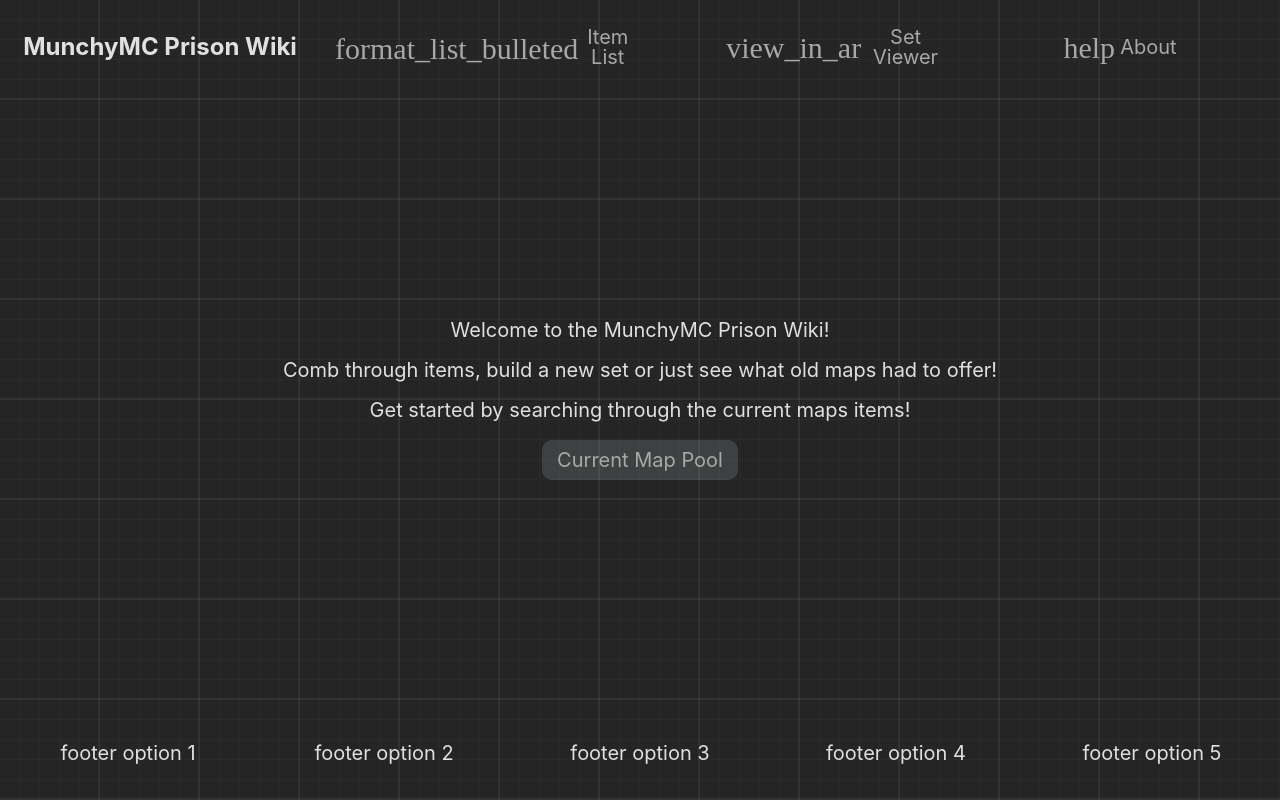
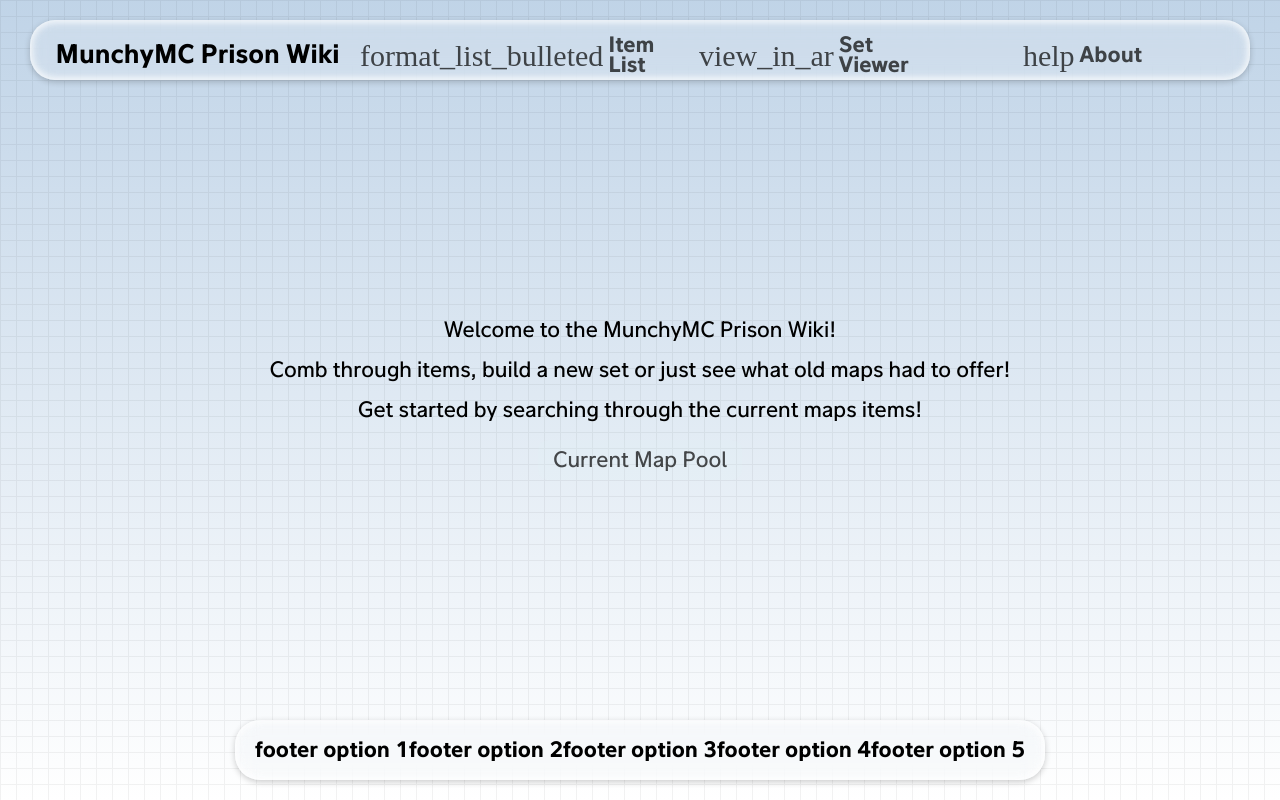
Before and after one commit to eeonaa/MunchyMC-Prison-Wiki, a website built with Vite: page index.html in a window 1280 px wide. Built offline with nearby package versions, Linux system fonts and the light colour scheme.

Commit message:
Change: New Design

```diff
--- a/index.html
+++ b/index.html
@@ -27,7 +27,7 @@
       </div>
     </div>
 
-    <div id="content">
+    <div id="content" class="full abs top">
 
       <div id="home" class="full-perc flex-center">
         <div>Welcome to the MunchyMC Prison Wiki!</div>
--- a/src/css/lib.css
+++ b/src/css/lib.css
@@ -1,13 +1,17 @@
 :root {
-    --font-standard: Inter, -apple-system, BlinkMacSystemFont, Segoe UI, Oxygen, Ubuntu, Roboto, Cantarell, Fira Sans, Droid Sans, Helvetica Neue, sans-serif;
-    --mono-font: ui-monospace, SFMono-Regular, SF Mono, Menlo, Consolas, Liberation Mono, monospace;
+    --font-standard: 'Console Sans';
 
-    --background: #252525;
-    --accent-dark: #5C5C5C;
-    --accent: #9D9D9D;
-    --accent-light: #C2C2C2;
-    --text: #E0E0E0;
-    --text-inactive: rgba(224, 224, 224, .5);
+    --light-bg-1: #AFC8E1;
+    --light-bg-2: #FFFFFF;
+    --light-text: #212529;
+    --light-box-border-outer: rgba(255, 255, 255, 0.75);
+    --light-box-border-inner: rgba(0, 0, 1, .2);
+    --light-box-background: rgba(240, 242, 245, 0.256);
+}
+
+@font-face {
+    font-family: 'Console Sans';
+    src: url(/fonts/ConsoleSans.ttf);
 }
 
 @font-face {
@@ -110,6 +114,10 @@
     padding-inline: 0;
 }
 
+.pointer {
+    pointer-events: all !important;
+}
+
 .pointer:hover {
     cursor: pointer;
 }
--- a/src/css/main.css
+++ b/src/css/main.css
@@ -1,54 +1,53 @@
 /* HTML, BODY and other large selectors */
 
 body {
-    background-color: var(--background);
-    background-image:
-        linear-gradient(rgba(255, 255, 255, .05) 2px, transparent 2px),
-        linear-gradient(90deg, rgba(255, 255, 255, .05) 2px, transparent 2px),
-        linear-gradient(rgba(255, 255, 255, .025) 1px, transparent 1px),
-        linear-gradient(90deg, rgba(255, 255, 255, .025) 1px, transparent 1px);
-    background-size: 100px 100px, 100px 100px, 20px 20px, 20px 20px;
-    background-position: -2px -2px, -2px -2px, -1px -1px, -1px -1px;
+    background-image: url('/imgs/grid.png'), linear-gradient(180deg, var(--light-bg-1) -26.81%, var(--light-bg-2) 100%);
+    background-attachment: fixed;
+    color: var(--light-text);
+    pointer-events: none;
 }
 
 #main {
     flex-direction: column;
-    align-items: start;
 }
 
 /* Header */
 
 #header {
-    height: 100px;
-    width: 100dvw;
+    position: absolute;
+    top: 20px;
+    height: 50px;
+    width: calc(100dvw - 100px);
     display: grid;
     grid-template-columns: 25% 50% 25%;
+    background-color: var(--light-box-background);
+    box-shadow: 0px 2px 6px var(--light-box-border-inner), inset 0px 0px 6px 3px var(--light-box-border-outer);
+    backdrop-filter: blur(10px);
+    border-radius: 25px;
+    padding: 5px 20px;
+    font-weight: bold;
+    z-index: 10;
 }
 
-.header-left,
-.header-mid,
 .header-right {
-    place-self: center;
-    vertical-align: middle;
+    justify-content: end;
+}
+
+.header-mid {
+    gap: 10px;
+}
+
+.header-left {
+    font-size: 1.5rem;
+    justify-content: start;
     text-align: center;
-    gap: 10%;
 }
 
 .button>span {
     padding-right: 5px;
 }
 
-.header-left {
-    font-weight: bolder;
-    font-size: 1.5rem;
-}
-
 /* Main Content  */
-
-#content {
-    height: calc(100dvh - 150px);
-    width: 100dvw;
-}
 
 #home {
     flex-direction: column;
@@ -63,11 +62,20 @@ body {
 /* Footer */
 
 #footer {
-    height: 100px;
-    width: 100dvw;
+    position: absolute;
+    bottom: 20px;
+    height: 50px;
+    width: auto;
     display: grid;
     grid-template-columns: repeat(5, 1fr);
     place-content: center;
     vertical-align: middle;
     text-align: center;
+    background-color: var(--light-box-background);
+    box-shadow: 0px 2px 6px var(--light-box-border-inner), inset 0px 0px 6px 3px var(--light-box-border-outer);
+    backdrop-filter: blur(10px);
+    border-radius: 25px;
+    padding: 5px 20px;
+    font-weight: bold;
+    z-index: 10;
 }
```
Also changed, not shown: public/fonts/ConsoleSans.ttf (added), public/imgs/grid.png (added).
